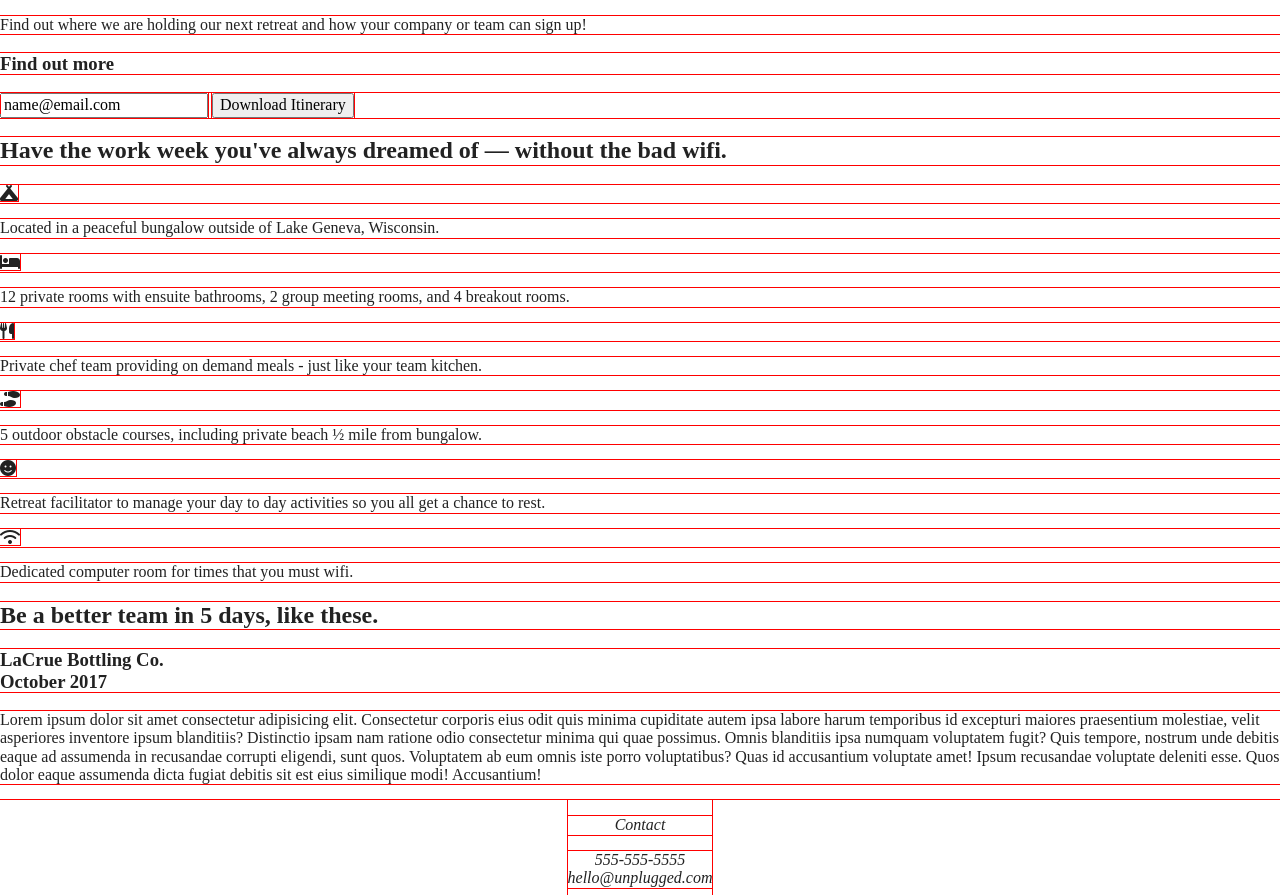
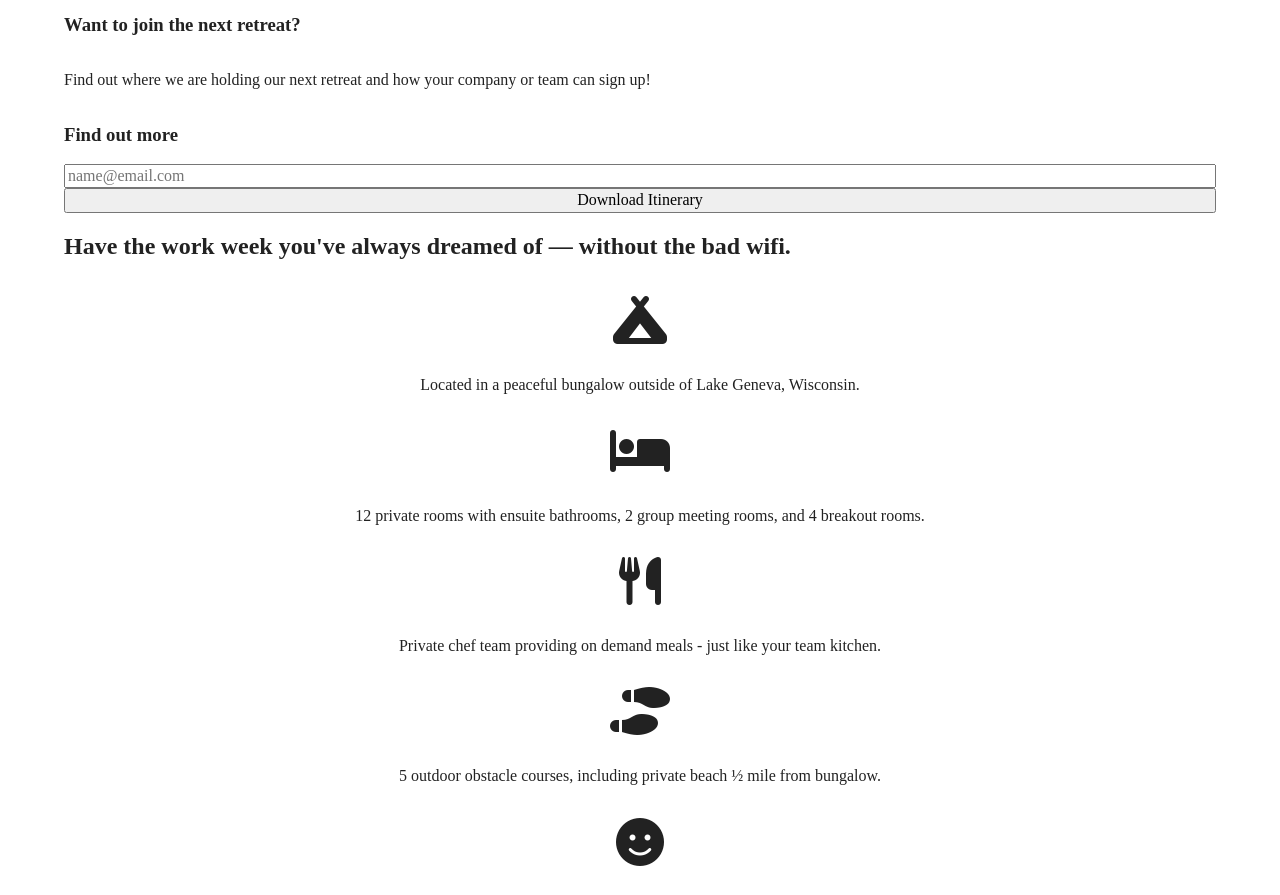
Before and after one commit to nicolelaine/unplugged, a website built with Parcel: page index.html in a window 1280 px wide. Shown: the part 214-1109 px from the top of the page. Built offline with nearby package versions, Linux system fonts and the light colour scheme.

Commit message:
Added Flexbox to homepage, left aligned text in address on first address on about page

```diff
--- a/css/main.css
+++ b/css/main.css
@@ -86,7 +86,9 @@ textarea {
 /* ==========================================================================
    Author's custom styles
    ========================================================================== */
-* {
+/*
+
+   * {
   outline: 1px solid red;
 }
 
@@ -95,29 +97,11 @@ textarea {
 
 header,
 footer {
-  /*
-  display: flex;
-  justify-content: center;
-  align-items: center;
-  */
+
 }
 
 body {
- /*
- margin: 0;
- padding: 0;
 
- display: flex;
- justify-content: center;
- flex-direction: column;
- align-items: center;
- width: 90%;
- /*
- display: flex;
- justify-content: center;
- align-items: center;
- flex-direction: column;
- */
 }
 /* -------Header Styles -----*/
 
@@ -129,10 +113,6 @@ header {
 
 .content-wrapper {
 
-  /*
-  display: flex;
-  justify-content: center;
-  */
 
 }
 
@@ -172,12 +152,7 @@ header .content-wrapper {
 	align-items: center;
 	flex-direction: row;
 	flex-wrap: wrap;
-  /*
-  width: 100%;
-  display: flex;
-  flex-direction: column;
-  align-items: stretch;
-  */
+
 }
 
 header nav ul {
@@ -203,23 +178,19 @@ main {
 }
 
 .hero-area {
-  /*
   display: flex;
-  width: 100%;
-  justify-content: flex-end;
-  align-content: center;
-  flex-wrap: wrap;
-  */
+  flex-direction: column;
+  align-items: center;
+
+
 }
 
 article {
-  /*
   display: flex;
   flex-direction: column;
   width: 90%;
-  justify-content: center;
-  align-items: flex-start;
-  */
+
+
 }
 
 article h1 {
@@ -236,18 +207,15 @@ article p {
 /*Form stuff - mobile site*/
 
 aside {
-  /*
+
   width: 90%;
   display: flex;
   flex-direction: column;
-  align-items: stretch;
-  */
+
 }
 
 .form-description {
-  /*
-  align-self: flex-start;
-  */
+
 }
 
 .form-description h3 {
@@ -255,12 +223,9 @@ aside {
 }
 
 .form {
-  /*
   display: flex;
   flex-direction: column;
-  align-items: stretch;
-  width: 90%;
-  */
+
 
 
 }
@@ -277,12 +242,15 @@ input {
 /****Amenities list and icons section****/
 
 .features {
-
+  display: flex;
+  justify-content: center;
 
 }
 
 .features .content-wrapper {
-
+   display: flex;
+   flex-direction: column;
+   width: 90%;
 }
 
 .features h2 {
@@ -290,12 +258,15 @@ input {
 }
 
 .features-items {
-  /*
-text-align: center;
-*/
+
 }
 
 .icon-item {
+
+  display: flex;
+  flex-direction: column;
+  align-items: center;
+  width: 100%;
 
 }
 
@@ -308,16 +279,22 @@ text-align: center;
 }
 
 .features-item-description {
-
+   text-align: center;
+   width: 60%;
 }
 
 /*Featured team (review) section*/
 
 .reviews {
+   display: flex;
+   justify-content: center;
 
 }
 
 .reviews .content-wrapper {
+    display: flex;
+    flex-direction: column;
+    width: 90%;
 
 }
 
@@ -466,8 +443,8 @@ map figure {
 
 }
 
-address p {
-
+.address-about p {
+    text-align: left;
 }
 
 .chat {
--- a/index.html
+++ b/index.html
@@ -32,7 +32,7 @@
 
  <div class="content-wrapper">
    <figure>
-  <a href="#"><img src="#" alt="unplugged logo"></a>
+  <a href="#"><img id="unplugged" src="img/unpluggedlogo.png" alt="unplugged logo"></a>
   </figure>
 
     <div class="header-divider"></div>
@@ -66,10 +66,10 @@
             <div class="form-description">
                 <h3>Find out more</h3>
             </div>
-
+            <form action="/download">
            <div class="form">
                 <label for="download-intinerary"></label>
-                   <input type="email" name="name" id="download-intinerary" value="name&commat;email.com">
+                   <input type="email" name="download-intinerary" id="download-intinerary"  placeholder="name&commat;email.com">
                    <input type="button" value="Download Itinerary">
           </div>
         </aside>
@@ -84,44 +84,46 @@
 
          <div class="features-items">
 
+          <!--Sizing the font icons https://fontawesome.com/how-to-use/on-the-web/styling/sizing-icons-->
+
           <article class="icon-item">
               <p class="font-awesome-icon">
-                <i class="fas fa-campground"></i>
+                <i class="fas fa-campground fa-3x"></i>
               </p>
               <p class="features-item-description">Located in a peaceful bungalow outside of Lake Geneva, Wisconsin.</p>
           </article>
 
           <article class="icon-item">
               <p class="font-awesome-icon">
-                <i class="fas fa-bed"></i>
+                <i class="fas fa-bed fa-3x"></i>
               </p>
               <p class="features-item-description">12 private rooms with ensuite bathrooms, 2 group meeting rooms, and 4 breakout rooms.</p>
           </article>
 
            <article class="icon-item">
               <p class="font-awesome-icon">
-                <i class="fas fa-utensils"></i>
+                <i class="fas fa-utensils fa-3x"></i>
               </p>
               <p class="features-item-description">Private chef team providing on demand meals - just like your team kitchen.</p>
          </article>
 
           <article class="icon-item">
               <p class="font-awesome-icon">
-                <i class="fas fa-shoe-prints"></i>
+                <i class="fas fa-shoe-prints fa-3x"></i>
               </p>
               <p class="features-item-description">5 outdoor obstacle courses, including private beach &frac12; mile from bungalow.</p>
          </article>
 
          <article class="icon-item">
               <p class="font-awesome-icon">
-                <i class="fas fa-smile"></i>
+                <i class="fas fa-smile fa-3x"></i>
               </p>
               <p class="features-item-description">Retreat facilitator to manage your day to day activities so you all get a chance to rest.</p>
          </article>
 
          <article class="icon-item">
              <p class="font-awesome-icon">
-              <i class="fas fa-wifi"></i>
+              <i class="fas fa-wifi fa-3x"></i>
              </p>
               <p class="features-item-description"> Dedicated computer room for times that you must wifi.</p>
          </article>
@@ -137,7 +139,7 @@
           <h2>Be a better team in 5 days, like these.</h2>
         </div>
         <div>
-          <h3>LaCrue Bottling Co.<br>October 2017</h3>
+          <h3>LaCrue Bottling Co.<br>October 2019</h3>
         </div>
         <div>
       <p>Lorem ipsum dolor sit amet consectetur adipisicing elit. Consectetur corporis eius odit quis minima cupiditate autem ipsa labore harum temporibus id excepturi maiores praesentium molestiae, velit asperiores inventore ipsum blanditiis?
```
